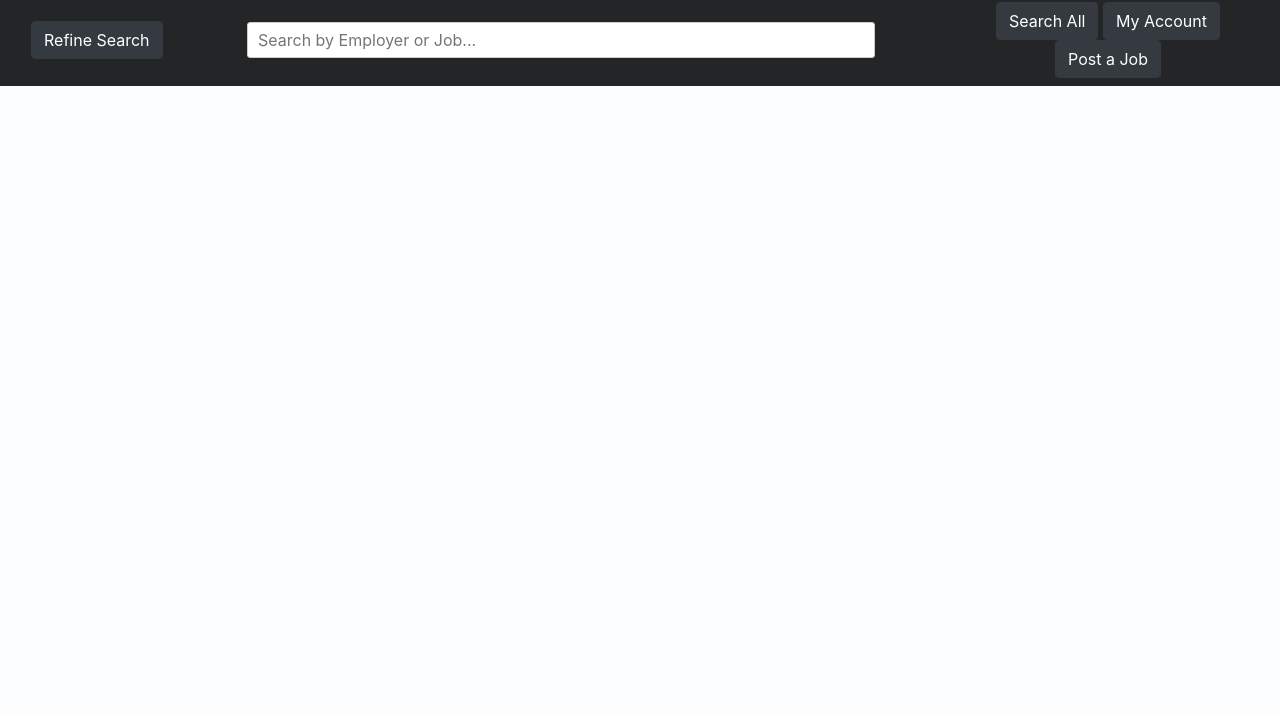
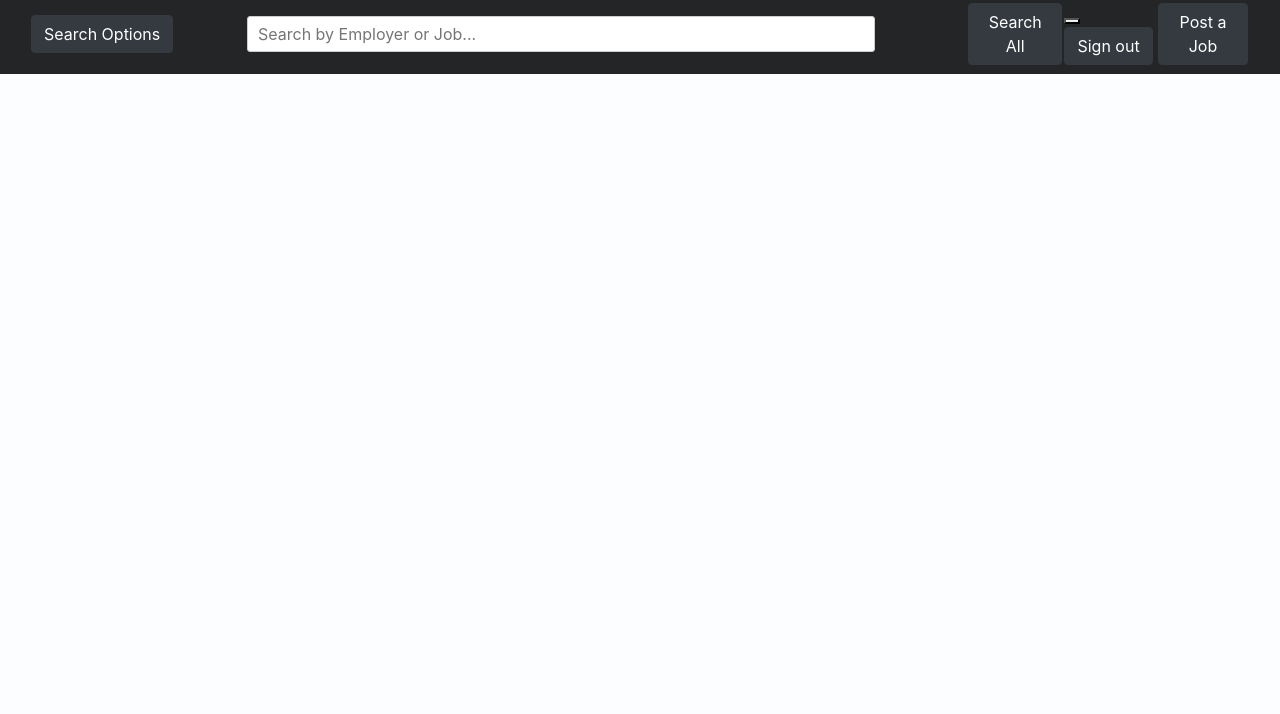
Before and after one commit to Kwiddy/Janus, a website: page client/index.html in a window 1280 px wide. Shown: the part 86-800 px from the top of the page. Drawn offline with nearby package versions, Linux system fonts and the light colour scheme; no server answers.

Commit message:
Added Google Sign In

```diff
--- a/client/index.html
+++ b/client/index.html
@@ -5,6 +5,9 @@
 <head>
   <meta charset="utf-8">
   <meta name="viewport" content="width=device-width, initial-scale=1, shrink-to-fit=no">
+
+  <meta name="google-signin-scope" content="profile email">
+  <meta name="google-signin-client_id" content="1042353776096-b40nc822i1clrtc12gc7tiu3g57hin85.apps.googleusercontent.com">
 
   <!-- Bootstrap CSS-->
   <link rel="stylesheet" href="https://stackpath.bootstrapcdn.com/bootstrap/4.3.1/css/bootstrap.min.css" integrity="sha384-ggOyR0iXCbMQv3Xipma34MD+dH/1fQ784/j6cY/iJTQUOhcWr7x9JvoRxT2MZw1T" crossorigin="anonymous">
@@ -17,6 +20,7 @@
 
   <script src="//ajax.googleapis.com/ajax/libs/jquery/2.1.1/jquery.min.js"> </script>
   <script src="index.js"></script>
+  <script src="https://apis.google.com/js/platform.js" aysnc defer></script>
   <script src="//code.jquery.com/jquery-1.12.4.js"></script>
   <script src="//code.jquery.com/ui/1.12.1/jquery-ui.js"></script>
 </head>
@@ -31,16 +35,21 @@
 
   <nav class="navbar sticky-top navbar-dark" style="background-color:#242526">
     <div class="col-sm-2">
-      <input type="button" class="btn btn-dark" id="refineButton" value="Refine Search"> </button>
+      <input type="button" class="btn btn-dark" id="refineButton" value="Search Options"> </button>
     </div>
     <div class="col-sm-7" id="headLeft">
       <input type="text" placeholder="Search by Employer or Job..." id="headSearch">
     </div>
       <div class="col-sm-3" id="headRight">
         <center>
-          <button type="button" class="btn btn-dark">Search All</button>
-          <button type="button" class="btn btn-dark">My Account</button>
-          <button type="button" class="btn btn-dark" id="newJob" onclick="toggle_hidden('postJob');">Post a Job</button>
+          <table>
+            <tr>
+          <th><button type="button" class="btn btn-dark">Search All</button> </th>
+          <th><button id="Gsignin" class="g-signin2" data-onsuccess="onSignin" data-theme="light"></button>
+          <button onclick="signOut();" id="Gsignout" class="btn btn-dark">Sign out</button></th>
+          <th><button type="button" class="btn btn-dark" id="newJob" onclick="toggle_hidden('postJob');">Post a Job</button></th>
+          <tr>
+        </table>
         </center>
       </div>
   </nav>
```
